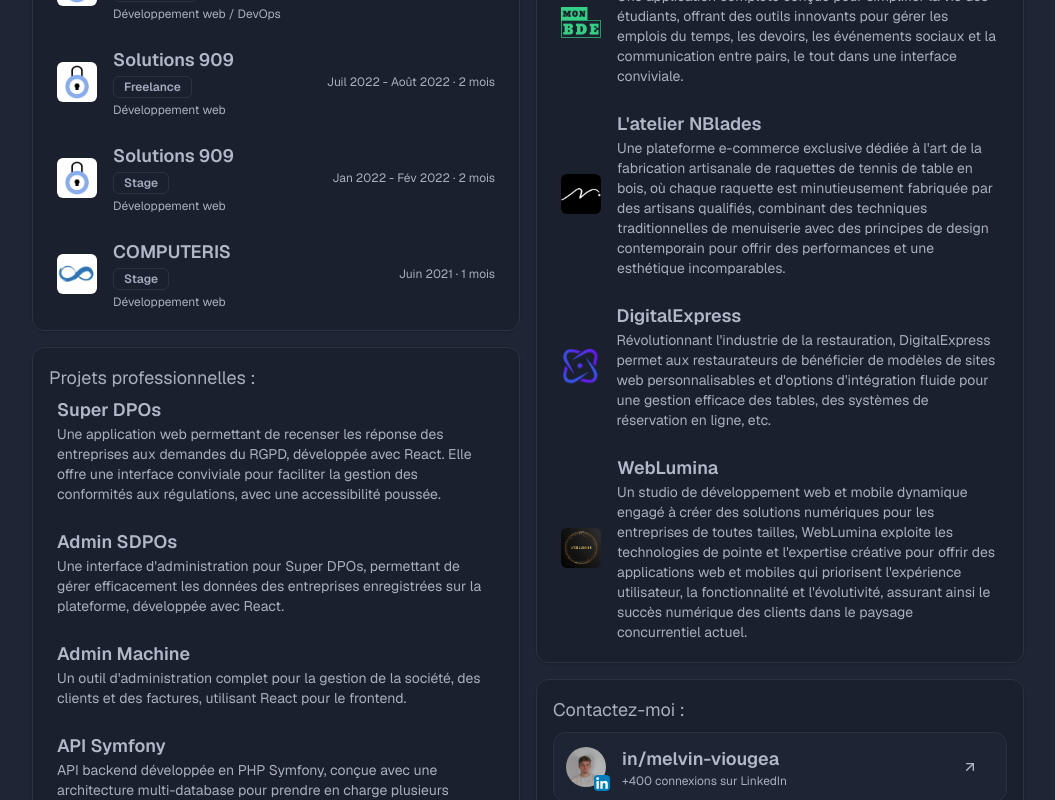
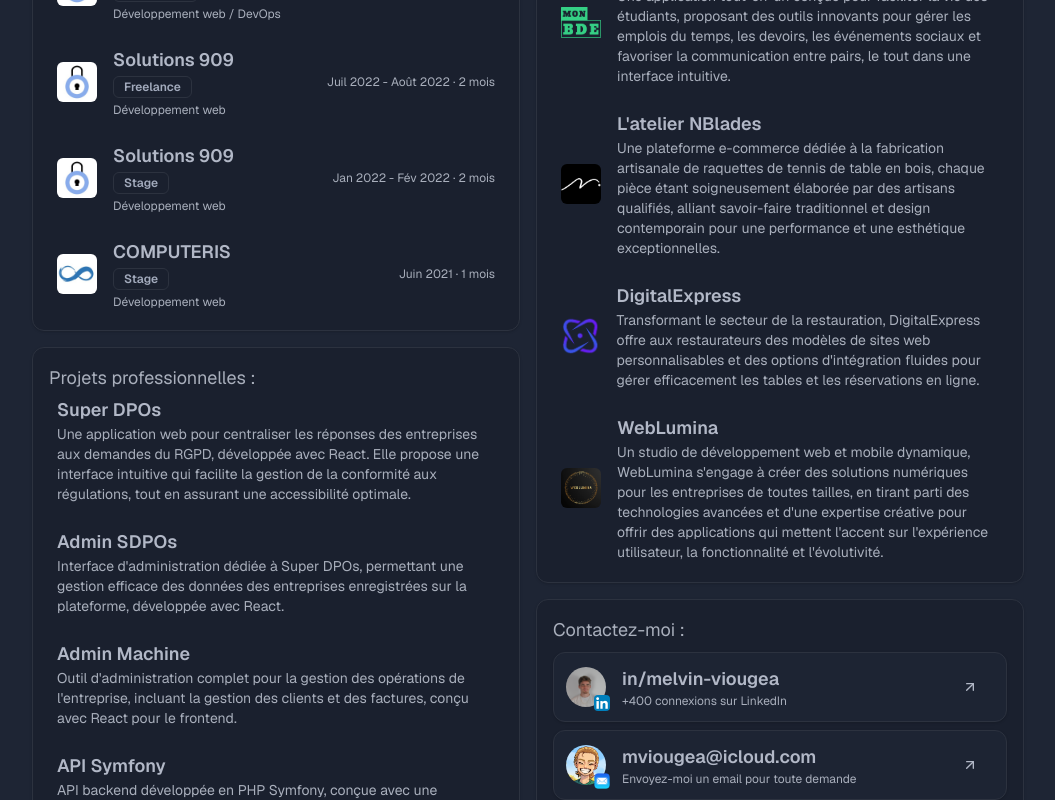
Before and after one commit to melvin-viougea/portfolio, a Next.js app: page / in a window 1280 px wide. Shown: the part 640-1440 px from the top of the page, without its empty margins (112-1167 px from the left). Built offline with nearby package versions, Linux system fonts and the light colour scheme; a web font is replaced by a local one.

Commit message:
Update const

```diff
--- a/contants/index.ts
+++ b/contants/index.ts
@@ -19,19 +19,19 @@ import FirebaseLogo from "@/app/_components/icons/FirebaseLogo";
 export const WORK_PROJECTS: WorkProjectProps[] = [
   {
     title: "Super DPOs",
-    description: "Une application web permettant de recenser les réponse des entreprises aux demandes du RGPD, développée avec React. Elle offre une interface conviviale pour faciliter la gestion des conformités aux régulations, avec une accessibilité poussée.",
+    description: "Une application web pour centraliser les réponses des entreprises aux demandes du RGPD, développée avec React. Elle propose une interface intuitive qui facilite la gestion de la conformité aux régulations, tout en assurant une accessibilité optimale.",
   },
   {
     title: "Admin SDPOs",
-    description: "Une interface d'administration pour Super DPOs, permettant de gérer efficacement les données des entreprises enregistrées sur la plateforme, développée avec React.",
+    description: "Interface d'administration dédiée à Super DPOs, permettant une gestion efficace des données des entreprises enregistrées sur la plateforme, développée avec React.",
   },
   {
     title: "Admin Machine",
-    description: "Un outil d'administration complet pour la gestion de la société, des clients et des factures, utilisant React pour le frontend.",
+    description: "Outil d'administration complet pour la gestion des opérations de l'entreprise, incluant la gestion des clients et des factures, conçu avec React pour le frontend.",
   },
   {
     title: "API Symfony",
-    description: "API backend développée en PHP Symfony, conçue avec une architecture multi-database pour prendre en charge plusieurs clients. Elle est intégrée dans un environnement Docker, permettant de contenir, isoler et déployer les différents sites web associés aux projets Super DPOs, Admin SDPOs et Admin Machine, assurant ainsi une scalabilité et une sécurité renforcées.",
+    description: "API backend développée en PHP Symfony, conçue avec une architecture multi-database pour plusieurs clients. Intégrée dans un environnement Docker, elle permet d'isoler et de déployer les différents sites web associés à Super DPOs, Admin SDPOs et Admin Machine, assurant scalabilité et sécurité renforcées.",
   },
 ];
 
@@ -143,25 +143,25 @@ export const SIDE_PROJECTS: SideProjectProps[] = [
   {
     urlLogo: "/maVieEtudianteLogo.png",
     title: "MaVieEtudiante",
-    description: "Une application complète conçue pour simplifier la vie des étudiants, offrant des outils innovants pour gérer les emplois du temps, les devoirs, les événements sociaux et la communication entre pairs, le tout dans une interface conviviale.",
+    description: "Une application tout-en-un conçue pour faciliter la vie des étudiants, proposant des outils innovants pour gérer les emplois du temps, les devoirs, les événements sociaux et favoriser la communication entre pairs, le tout dans une interface intuitive.",
     url: "https://svenpiers05.wixsite.com/mon-bde"
   },
   {
     urlLogo: "/nBladesLogo.jpeg",
     title: "L'atelier NBlades",
-    description: "Une plateforme e-commerce exclusive dédiée à l'art de la fabrication artisanale de raquettes de tennis de table en bois, où chaque raquette est minutieusement fabriquée par des artisans qualifiés, combinant des techniques traditionnelles de menuiserie avec des principes de design contemporain pour offrir des performances et une esthétique incomparables.",
+    description: "Une plateforme e-commerce dédiée à la fabrication artisanale de raquettes de tennis de table en bois, chaque pièce étant soigneusement élaborée par des artisans qualifiés, alliant savoir-faire traditionnel et design contemporain pour une performance et une esthétique exceptionnelles.",
     url: "https://www.lateliernblades.com/fr/"
   },
   {
     urlLogo: "/digitalExpressLogo.png",
     title: "DigitalExpress",
-    description: "Révolutionnant l'industrie de la restauration, DigitalExpress permet aux restaurateurs de bénéficier de modèles de sites web personnalisables et d'options d'intégration fluide pour une gestion efficace des tables, des systèmes de réservation en ligne, etc.",
+    description: "Transformant le secteur de la restauration, DigitalExpress offre aux restaurateurs des modèles de sites web personnalisables et des options d'intégration fluides pour gérer efficacement les tables et les réservations en ligne.",
     url: "https://dashboard.digital-express.cloud/"
   },
   {
     urlLogo: "/webLuminaLogo.png",
     title: "WebLumina",
-    description: "Un studio de développement web et mobile dynamique engagé à créer des solutions numériques pour les entreprises de toutes tailles, WebLumina exploite les technologies de pointe et l'expertise créative pour offrir des applications web et mobiles qui priorisent l'expérience utilisateur, la fonctionnalité et l'évolutivité, assurant ainsi le succès numérique des clients dans le paysage concurrentiel actuel.",
+    description: "Un studio de développement web et mobile dynamique, WebLumina s'engage à créer des solutions numériques pour les entreprises de toutes tailles, en tirant parti des technologies avancées et d'une expertise créative pour offrir des applications qui mettent l'accent sur l'expérience utilisateur, la fonctionnalité et l'évolutivité.",
     url: "/"
   },
 ];
@@ -225,17 +225,17 @@ export const SKILLS: { category: string, skills: SkillCardProps[] }[] = [
       {
         logo: NextJsLogo,
         title: "Next.js",
-        description: "J'utilise Next.js pour le développement frontend, offrant des solutions web rapides et efficaces."
+        description: "J'utilise Next.js pour développer des applications web rapides, optimisées pour la performance."
       },
       {
         logo: TailwindLogo,
         title: "Tailwind",
-        description: "Je peux créer des interfaces utilisateur époustouflantes rapidement en utilisant TailwindCSS."
+        description: "Avec TailwindCSS, je conçois des interfaces modernes et réactives de manière efficace."
       },
       {
         logo: ReactLogo,
         title: "React",
-        description: "Je développe des interfaces utilisateur dynamiques et réactives avec React."
+        description: "Je crée des interfaces utilisateur interactives et réactives avec React, adaptées aux besoins du projet."
       },
     ]
   },
@@ -245,12 +245,12 @@ export const SKILLS: { category: string, skills: SkillCardProps[] }[] = [
       {
         logo: SpringBootLogo,
         title: "Spring Boot",
-        description: "Je maîtrise la construction de backends robustes et évolutifs avec Spring Boot."
+        description: "J'utilise Spring Boot pour la construction de backend fiables et évolutifs, adaptés à tout type de projet."
       },
       {
         logo: SymfonyLogo,
         title: "Symfony",
-        description: "J'utilise Symfony pour développer des applications web performantes avec aisance."
+        description: "Symfony me permet de développer des applications backend robustes, prêtes à évoluer avec les besoins."
       }
     ]
   },
@@ -260,17 +260,17 @@ export const SKILLS: { category: string, skills: SkillCardProps[] }[] = [
       {
         logo: FlutterLogo,
         title: "Flutter",
-        description: "Je crée de belles applications multiplateformes avec une apparence native en utilisant Flutter."
+        description: "Je conçois des applications multiplateformes avec Flutter, offrant une expérience utilisateur fluide, native-like."
       },
       {
         logo: SwiftLogo,
         title: "Swift",
-        description: "Je développe des applications iOS performantes avec Swift."
+        description: "Je développe des applications iOS rapides et performantes avec Swift, en optimisant l'interface et les fonctionnalités."
       },
       {
         logo: FirebaseLogo,
         title: "Firebase",
-        description: "J'utilise Firebase pour le développement d'applications mobiles avec des fonctionnalités cloud."
+        description: "Avec Firebase, j'intègre des fonctionnalités cloud pour enrichir les applications mobiles."
       }
     ]
   },
@@ -280,22 +280,22 @@ export const SKILLS: { category: string, skills: SkillCardProps[] }[] = [
       {
         logo: DockerLogo,
         title: "Docker",
-        description: "Je déploie et gère des applications efficacement avec Docker."
+        description: "Je déploie des applications en conteneur avec Docker, garantissant portabilité et flexibilité."
       },
       {
         logo: AnsibleLogo,
         title: "Ansible",
-        description: "Je gère la configuration et l'automatisation des déploiements avec Ansible."
+        description: "J'automatise la gestion des infrastructures et les déploiements avec Ansible pour des configurations uniformes."
       },
       {
         logo: GitLabLogo,
         title: "GitLab",
-        description: "Je mets en place des pipelines d'intégration continue avec GitLab CI pour automatiser le déploiement."
+        description: "Je configure des pipelines CI/CD avec GitLab CI pour automatiser et fiabiliser les déploiements."
       },
       {
         logo: AzureLogo,
         title: "Azure",
-        description: "J'utilise Microsoft Azure pour le déploiement et la gestion de solutions cloud."
+        description: "Avec Azure, je gère le déploiement et la scalabilité des applications dans un environnement cloud sécurisé."
       }
     ]
   },
@@ -305,21 +305,22 @@ export const SKILLS: { category: string, skills: SkillCardProps[] }[] = [
       {
         logo: JiraLogo,
         title: "Jira",
-        description: "J'utilise Jira pour la gestion de projets et la collaboration d'équipe avec la méthode agile."
+        description: "Jira est mon outil de choix pour gérer les projets en méthode agile et assurer une collaboration efficace."
       },
       {
         logo: OfficeLogo,
         title: "Office 365",
-        description: "Je maîtrise l'utilisation de la suite Office 365 pour la gestion de documents et la collaboration."
+        description: "Je maîtrise Office 365 pour la gestion de documents et la collaboration efficace en entreprise."
       },
       {
         logo: TeamsLogo,
         title: "Microsoft Teams",
-        description: "J'utilise Microsoft Teams pour la communication et la collaboration d'équipe en temps réel."
+        description: "J'utilise Microsoft Teams pour faciliter la communication et le travail d'équipe en temps réel."
       }
     ]
   }
 ];
+
 
 export const categories = [
   "Tous",
```
